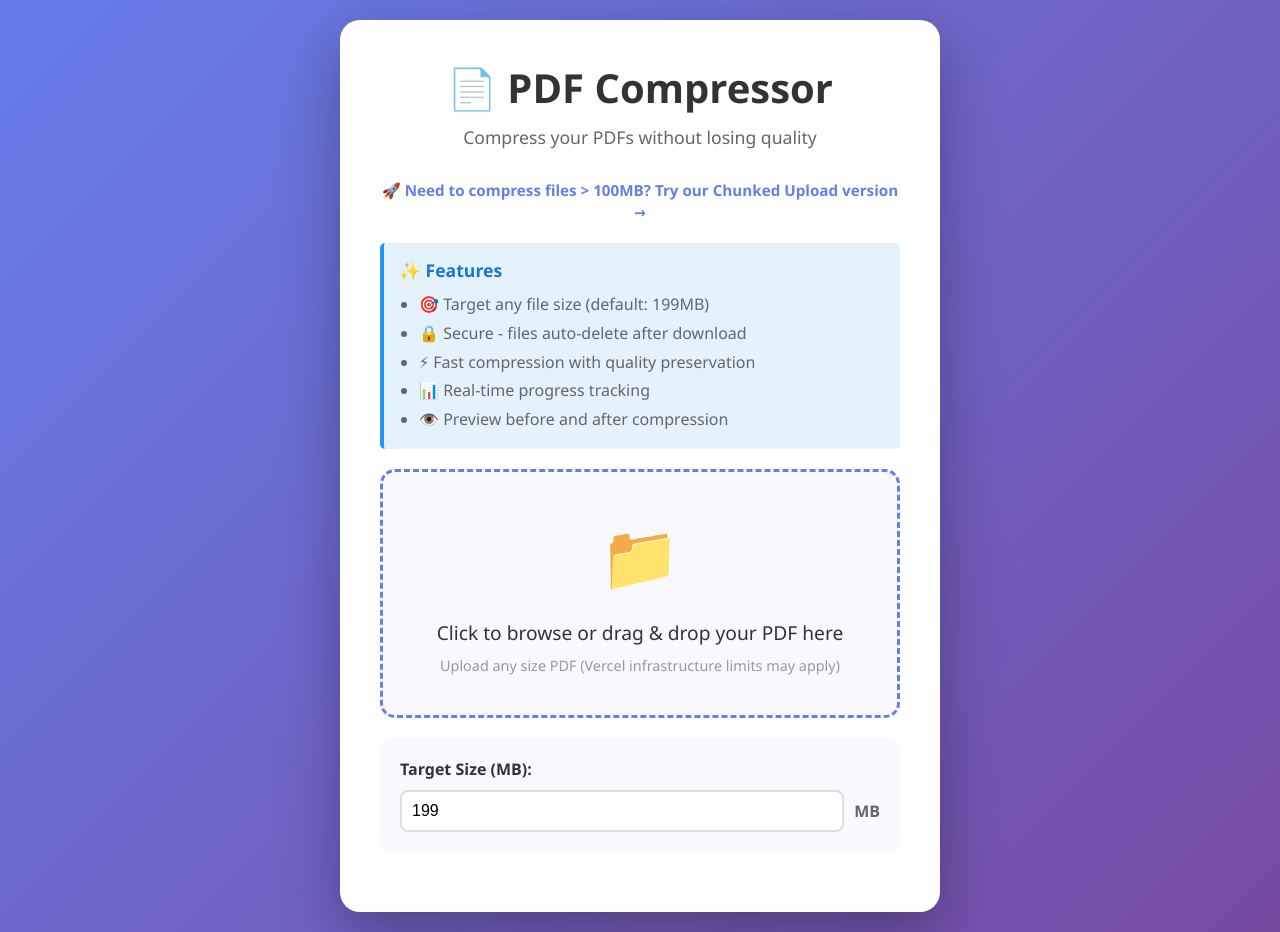
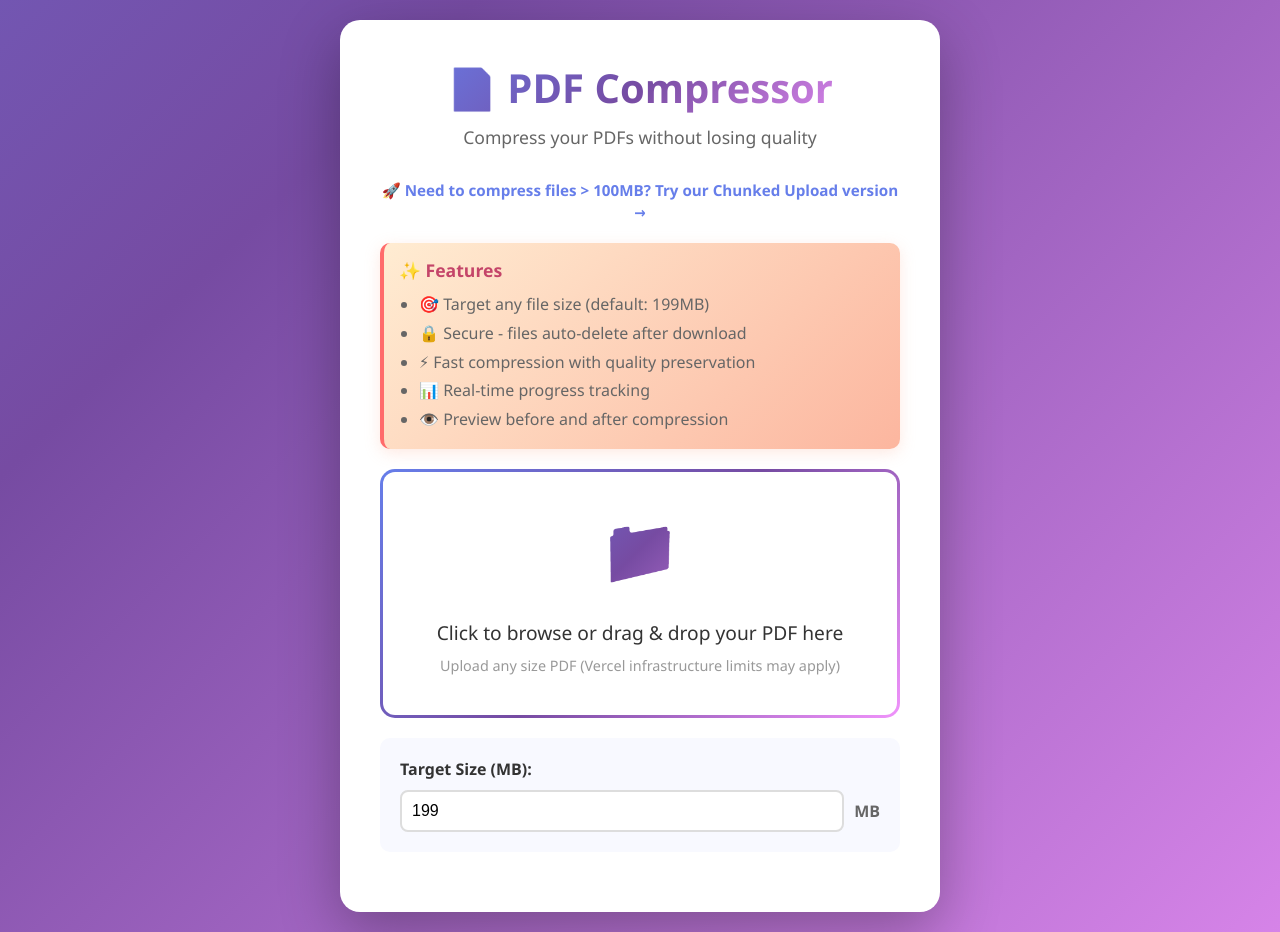
Before and after one commit to draphael123/pdfcompress, a Flask app: page / in a window 1280 px wide. Run offline with Flask 3, Linux system fonts and the light colour scheme; some libraries are stand-ins or nearby versions.

Commit message:
Update with vibrant animated color scheme and modern gradients

```diff
--- a/templates/index.html
+++ b/templates/index.html
@@ -13,12 +13,20 @@
 
         body {
             font-family: 'Segoe UI', Tahoma, Geneva, Verdana, sans-serif;
-            background: linear-gradient(135deg, #667eea 0%, #764ba2 100%);
+            background: linear-gradient(135deg, #667eea 0%, #764ba2 50%, #f093fb 100%);
+            animation: gradientShift 15s ease infinite;
+            background-size: 200% 200%;
             min-height: 100vh;
             display: flex;
             justify-content: center;
             align-items: center;
             padding: 20px;
+        }
+
+        @keyframes gradientShift {
+            0% { background-position: 0% 50%; }
+            50% { background-position: 100% 50%; }
+            100% { background-position: 0% 50%; }
         }
 
         .container {
@@ -31,10 +39,14 @@
         }
 
         h1 {
-            color: #333;
+            background: linear-gradient(135deg, #667eea 0%, #764ba2 50%, #f093fb 100%);
+            -webkit-background-clip: text;
+            -webkit-text-fill-color: transparent;
+            background-clip: text;
             text-align: center;
             margin-bottom: 10px;
             font-size: 2.5em;
+            font-weight: 800;
         }
 
         .subtitle {
@@ -45,18 +57,36 @@
         }
 
         .upload-area {
-            border: 3px dashed #667eea;
+            border: 3px dashed transparent;
+            background: linear-gradient(white, white) padding-box,
+                        linear-gradient(135deg, #667eea, #764ba2, #f093fb) border-box;
             border-radius: 15px;
             padding: 40px;
             text-align: center;
             cursor: pointer;
             transition: all 0.3s ease;
-            background: #f8f9ff;
+            position: relative;
+            overflow: hidden;
+        }
+
+        .upload-area::before {
+            content: '';
+            position: absolute;
+            top: 0;
+            left: -100%;
+            width: 100%;
+            height: 100%;
+            background: linear-gradient(90deg, transparent, rgba(102, 126, 234, 0.1), transparent);
+            transition: left 0.5s;
+        }
+
+        .upload-area:hover::before {
+            left: 100%;
         }
 
         .upload-area:hover {
-            border-color: #764ba2;
-            background: #f0f2ff;
+            transform: translateY(-2px);
+            box-shadow: 0 10px 30px rgba(102, 126, 234, 0.3);
         }
 
         .upload-area.dragover {
@@ -67,7 +97,16 @@
         .upload-icon {
             font-size: 4em;
             margin-bottom: 20px;
-            color: #667eea;
+            background: linear-gradient(135deg, #667eea 0%, #764ba2 50%, #f093fb 100%);
+            -webkit-background-clip: text;
+            -webkit-text-fill-color: transparent;
+            background-clip: text;
+            animation: bounce 2s ease-in-out infinite;
+        }
+
+        @keyframes bounce {
+            0%, 100% { transform: translateY(0); }
+            50% { transform: translateY(-10px); }
         }
 
         .upload-text {
@@ -258,16 +323,17 @@
         }
 
         .info-box {
-            background: #e3f2fd;
-            border-left: 4px solid #2196f3;
+            background: linear-gradient(135deg, #ffecd2 0%, #fcb69f 100%);
+            border-left: 4px solid #ff6b6b;
             padding: 15px;
             margin: 20px 0;
-            border-radius: 5px;
+            border-radius: 10px;
+            box-shadow: 0 4px 15px rgba(252, 182, 159, 0.3);
         }
 
         .info-title {
-            color: #1976d2;
-            font-weight: 600;
+            color: #c44569;
+            font-weight: 700;
             margin-bottom: 8px;
             font-size: 1.1em;
         }
```
Also changed, not shown: other parts of templates/index.html (+49 -12 lines).
